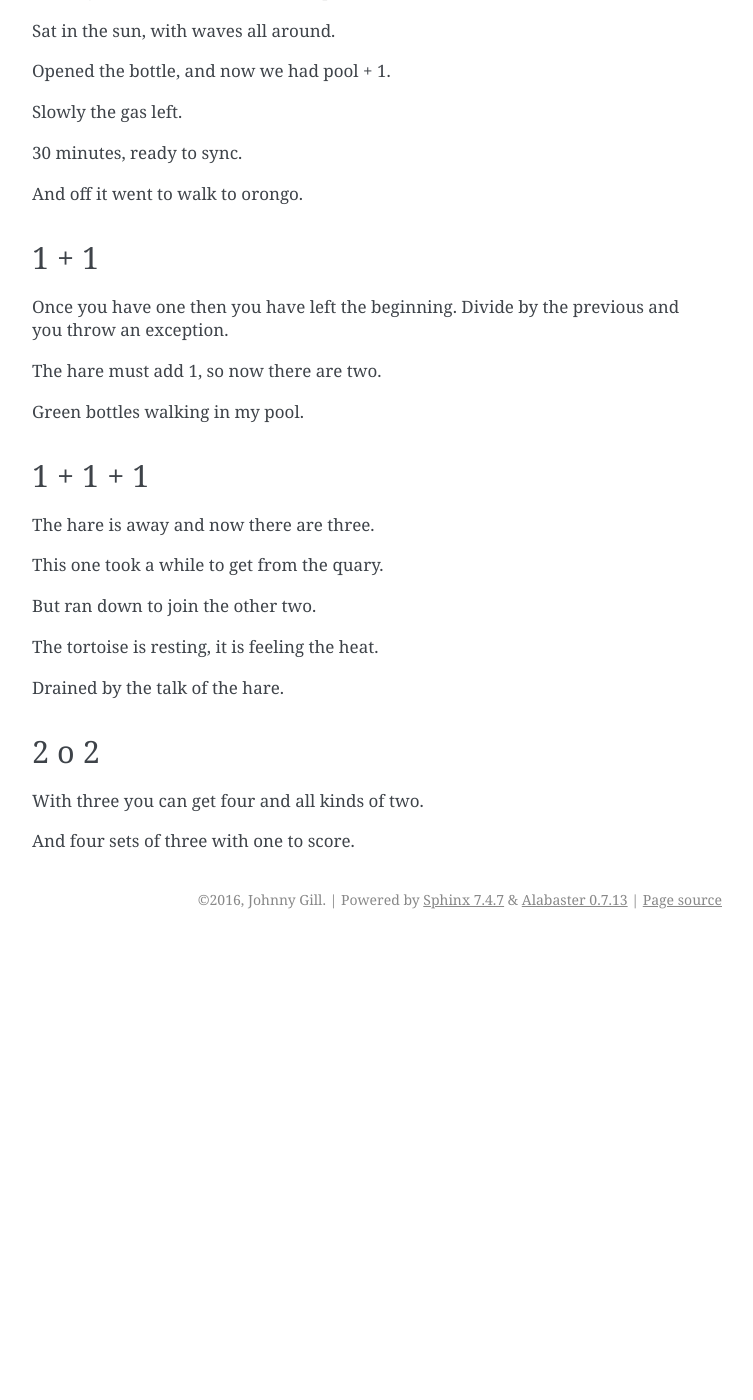
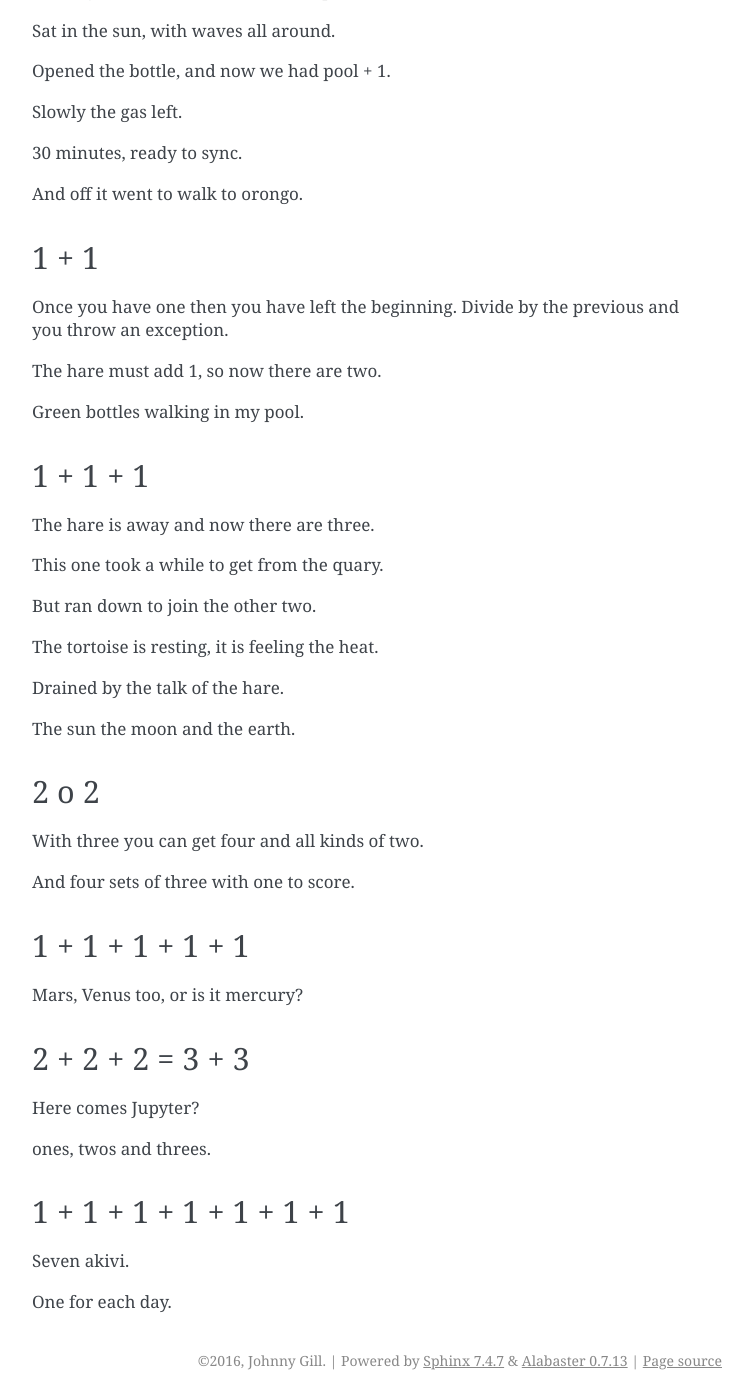
Before and after one commit to openbermuda/karmapi, a Sphinx documentation site: the page built from docs/nodice/bottle.rst, in a window 1280 px wide and 1400 px high, scrolled down 1297 px. Shown: the whole window, without its empty margins (388-1141 px from the left). Built offline with Sphinx 7.4.7, drawn with Linux system fonts in a browser that asks for light colours; formulas are drawn with MathJax 3; pages that are not in the unit, such as notebooks, are missing from menus; before the commit the page ends 2236 px from its top, so only the background shows below that; some of the changed text lies outside the part shown.

Commit message:
bottles moons and planets dont forget the sunshine

```diff
--- a/docs/nodice/bottle.rst
+++ b/docs/nodice/bottle.rst
@@ -91,9 +91,32 @@ The tortoise is resting, it is feeling the heat.
 
 Drained by the talk of the hare.
 
+The sun the moon and the earth.
+
 2 o 2
 =====
 
 With three you can get four and all kinds of two.
 
 And four sets of three with one to score.
+
+1 + 1 + 1 + 1 + 1
+=================
+
+Mars, Venus too, or is it mercury?
+
+
+2 + 2 + 2 = 3 + 3
+=================
+
+Here comes Jupyter?
+
+ones, twos and threes.
+
+
+1 + 1 + 1 + 1 + 1 + 1 + 1
+=========================
+
+Seven akivi.
+
+One for each day.
```
